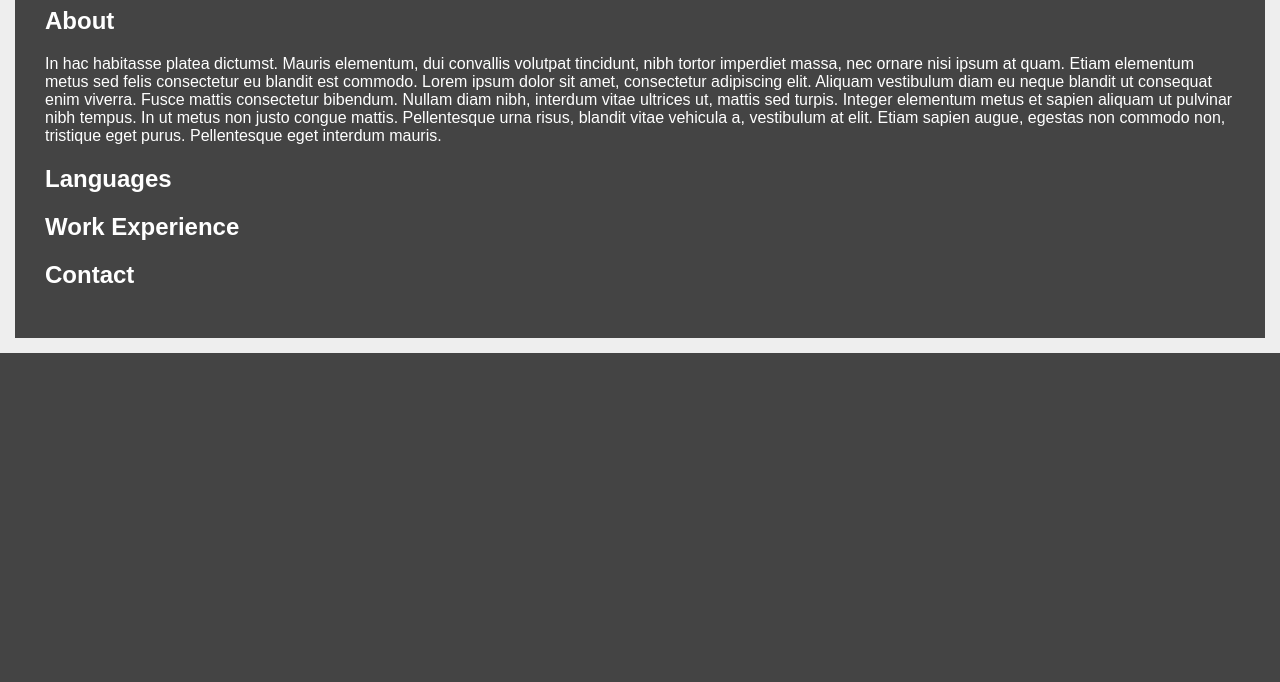
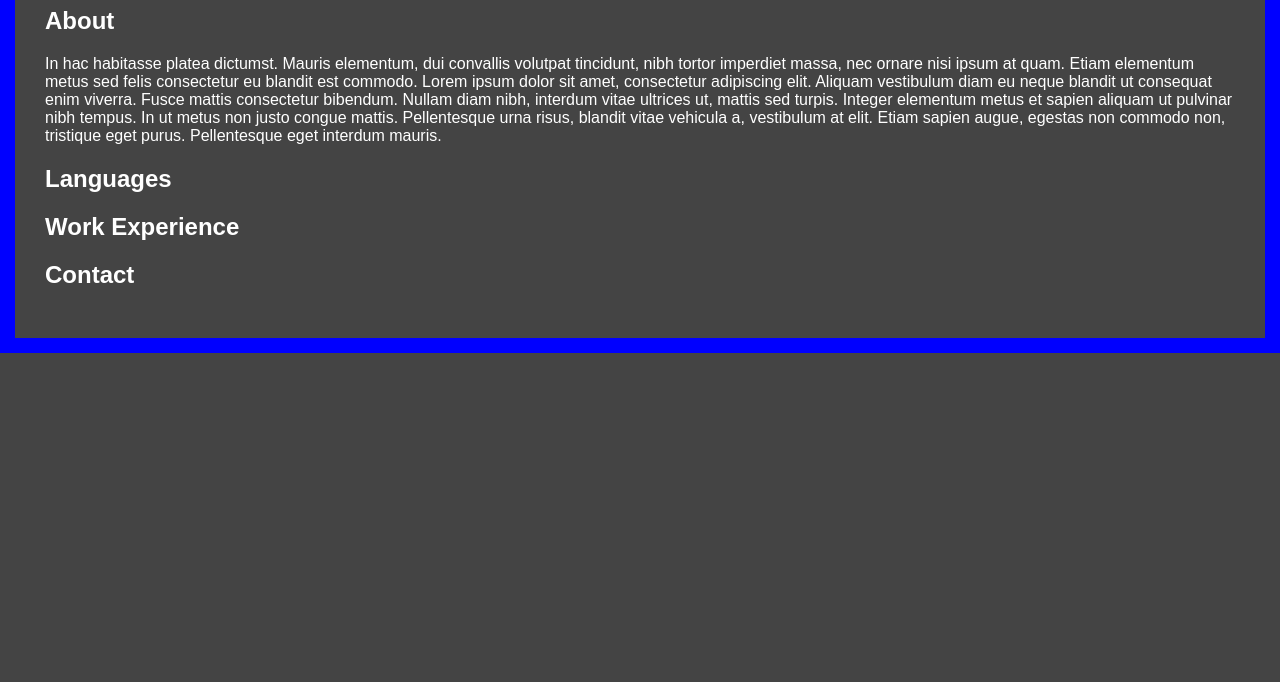
Before and after one commit to Gusmarmitt/resume, a plain HTML site: page index.html in a window 1280 px wide. Shown: the part 118-800 px from the top of the page. Drawn offline with Linux system fonts and the light colour scheme.

```diff
--- a/style.css
+++ b/style.css
@@ -1,5 +1,5 @@
 body {
-  border: 15px solid #eee;
+  border: 15px solid blue;
   margin: 0;
   padding: 30px;
   background: #444;
```
